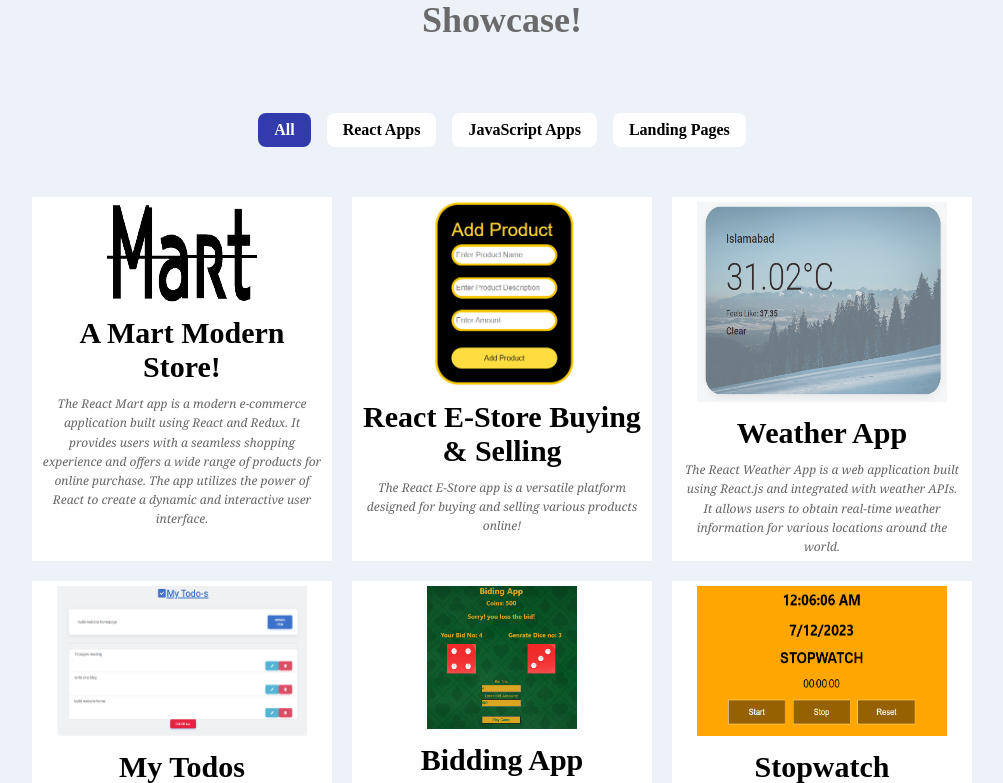
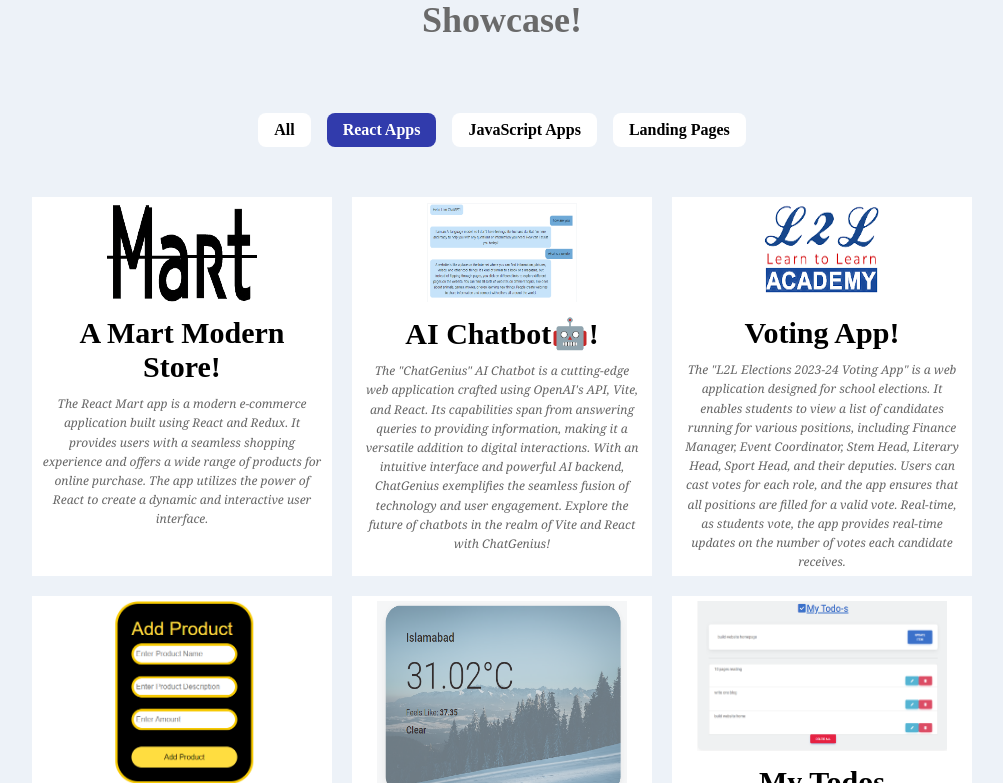
Before and after one commit to usmanabdullahbn/My-Portfolio, a React (Create React App) app: page / in a window 1280 px wide. Shown: the part 1097-1880 px from the top of the page, without its empty margins (138-1141 px from the left). Built offline with nearby package versions, Linux system fonts and the light colour scheme.

Commit message:
updating Project section

```diff
--- a/src/components/contact/Contact.js
+++ b/src/components/contact/Contact.js
@@ -12,7 +12,7 @@
   };
 
 const sendMsgHandler = () => {
-  alert("Sorry! Form is not working. Please take a cup of tea send email to me or whatapp me!")
+  alert("Sorry! Form is not working. Please take a cup of tea and send email to me or whatapp me!")
   setFormData({
     name: '',
     email: '',
--- a/src/components/home/Home.js
+++ b/src/components/home/Home.js
@@ -24,7 +24,7 @@
             <span className="portfolio-home">Portfolio</span></h1>
         <p className="p-info">
           I am a passionate Front End developer with expertise in web
-          development. I specialize in building modern and responsive websites
+          development. I specialize in building modern and responsive applications
           using Raect Js.
           <span className="icon-container">
         <FontAwesomeIcon icon={faHtml5} className="icon" title="HTML5" style={{color: "#E44D26"}} />
--- a/src/components/projects/Projects.js
+++ b/src/components/projects/Projects.js
@@ -8,11 +8,13 @@
 import todoJs from "../assert/todo list js.png";
 import stopwatch from "../assert/stop time watch.png";
 import appleClone from "../assert/screencapture-apple-clone-page-web-app-2023-07-12-00_20_03.png";
+import L2lLogo from "../assert/L2L Logo.png";
+import ChatbotLogo from "../assert/chatbot img.png";
 
 const Projects = () => {
   const [reactProject, setReactProject] = useState("block");
-  const [jsProject, setJsProject] = useState("block");
-  const [landingPage, setLandingPage] = useState("block");
+  const [jsProject, setJsProject] = useState("none");
+  const [landingPage, setLandingPage] = useState("none");
 
   const all = () => {
     setReactProject("block");
@@ -120,6 +122,48 @@
                 </p>
               </a>
             </div>
+
+            {/* AI Chatbot🤖!  */}
+            <div className="project" style={{ display: reactProject }}>
+              <a href="https://ai-chatbot-917d5.web.app/" target="_blank">
+                <img
+                  src={ChatbotLogo}
+                  style={{ height: "100px" }}
+                  alt="Chatbot Logo"
+                />
+                <h2>AI Chatbot🤖! </h2>
+                <p>
+                  The "ChatGenius" AI Chatbot is a cutting-edge web application
+                  crafted using OpenAI's API, Vite, and React. Its capabilities
+                  span from answering queries to providing information, making
+                  it a versatile addition to digital interactions. With an
+                  intuitive interface and powerful AI backend, ChatGenius
+                  exemplifies the seamless fusion of technology and user
+                  engagement. Explore the future of chatbots in the realm of
+                  Vite and React with ChatGenius!
+                </p>
+              </a>
+            </div>
+
+            {/* Voting app */}
+            <div className="project" style={{ display: reactProject }}>
+              <a href="https://voting-app-76441.web.app" target="_blank">
+                <img src={L2lLogo} style={{ height: "100px" }} alt="L2L Logo" />
+                <h2>Voting App!</h2>
+                <p>
+                  The "L2L Elections 2023-24 Voting App" is a web application
+                  designed for school elections. It enables students to view a
+                  list of candidates running for various positions, including
+                  Finance Manager, Event Coordinator, Stem Head, Literary Head,
+                  Sport Head, and their deputies. Users can cast votes for each
+                  role, and the app ensures that all positions are filled for a
+                  valid vote. Real-time, as students vote, the app provides
+                  real-time updates on the number of votes each candidate
+                  receives.
+                </p>
+              </a>
+            </div>
+
             {/* Project 2 */}
             <div className="project" style={{ display: reactProject }}>
               <a
```
Also changed, not shown: firebase.json, src/components/assert/L2L Logo.png (added), src/components/assert/chatbot img.png (added).
